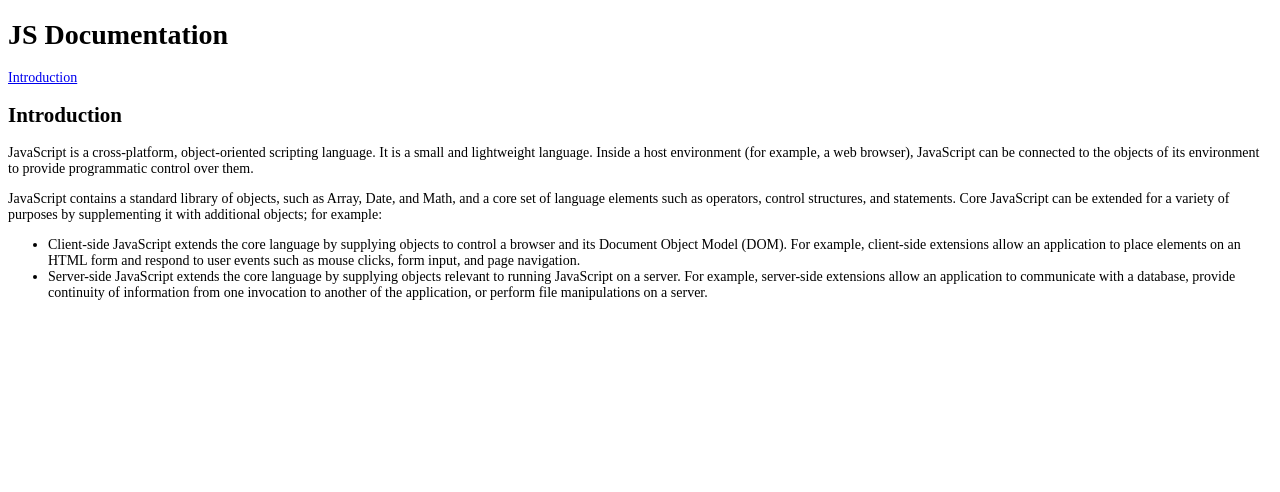
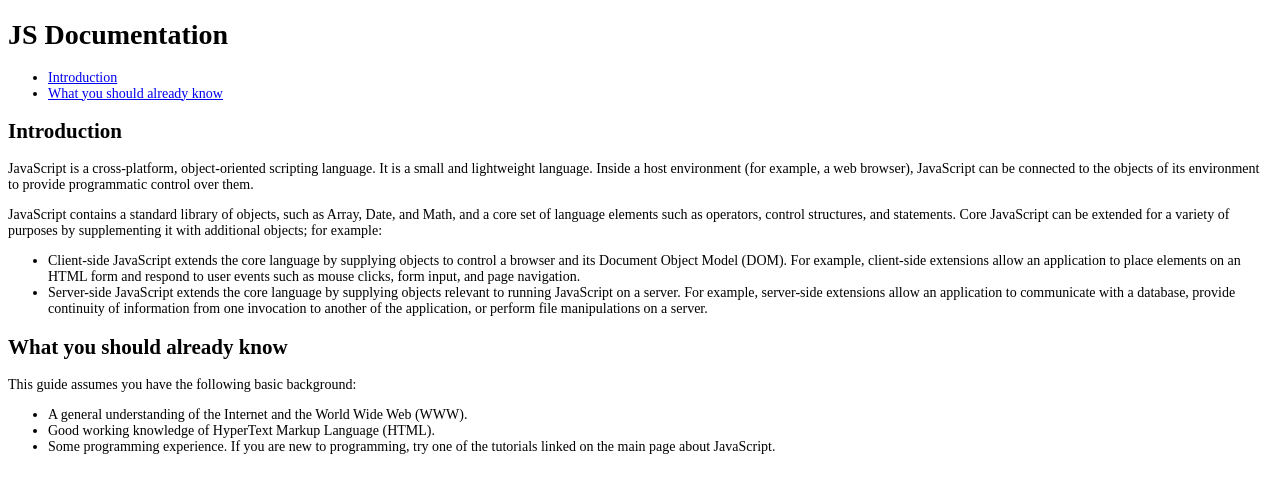
Before and after one commit to alyssa-denary/freecodecamp-projects, a plain HTML site: page tech-doc-page/index.html in a window 1280 px wide. Drawn offline with Linux system fonts and the light colour scheme.

Commit message:
add: tech doc -what you should already know section html

```diff
--- a/tech-doc-page/index.html
+++ b/tech-doc-page/index.html
@@ -10,7 +10,10 @@
   <body>
     <h1 class="left">JS Documentation</h1>
     <nav class="left">
-      <a href="#intro">Introduction</a>
+      <ul>
+        <li><a href="#intro">Introduction</a></li>
+        <li><a href="#already-know">What you should already know</a></li>
+      </ul>
     </nav>
     <main>
       <h2 id="intro">Introduction</h2>
@@ -43,6 +46,18 @@
           the application, or perform file manipulations on a server.
         </li>
       </ul>
+      <h2 id="already-know">What you should already know</h2>
+      <p>This guide assumes you have the following basic background:</p>
+      <ul>
+        <li>
+          A general understanding of the Internet and the World Wide Web (WWW).
+        </li>
+        <li>Good working knowledge of HyperText Markup Language (HTML).</li>
+        <li>
+          Some programming experience. If you are new to programming, try one of
+          the tutorials linked on the main page about JavaScript.
+        </li>
+      </ul>
     </main>
   </body>
 </html>
```
